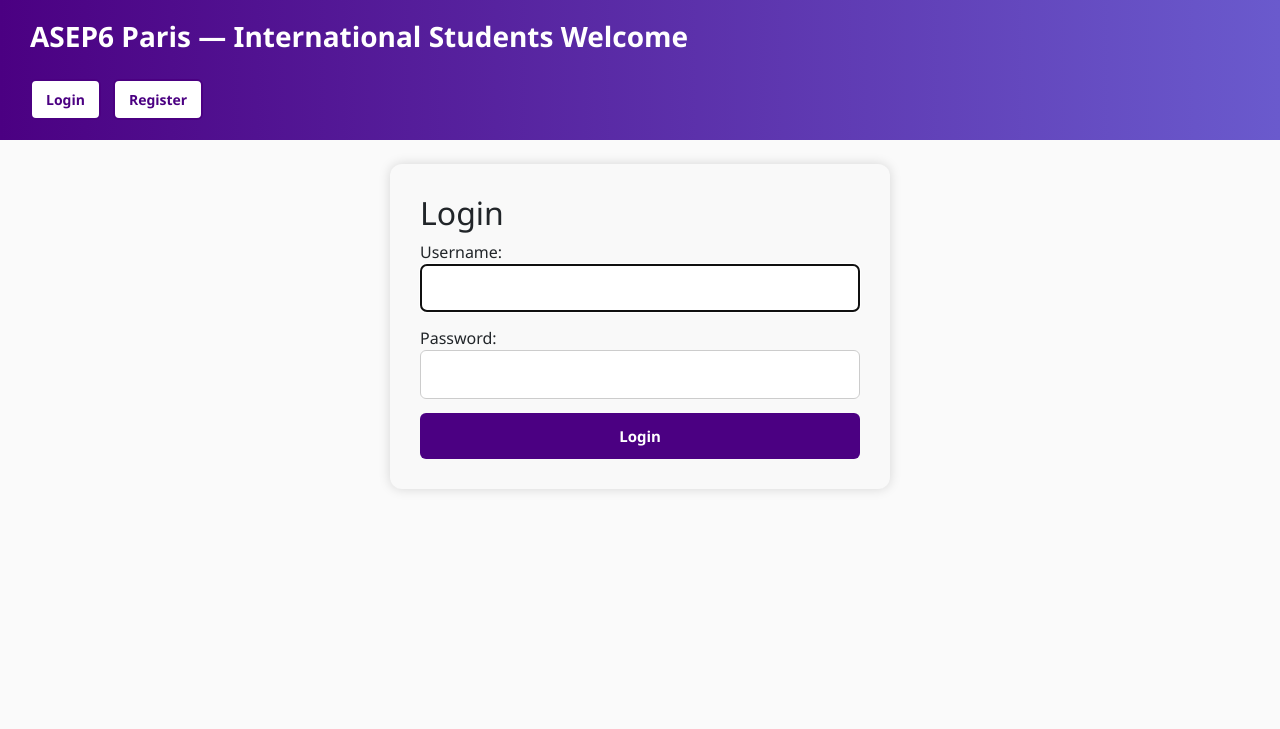
After one commit to roz-pnv/ASEP6Connect, a Django app: page /login/ in a window 1280 px wide. The commit adds this page. Shown: the top 729 px of the page. Run offline with Django 5.2, Linux system fonts and the light colour scheme.

Commit message:
feat(auth): add LoginView with authentication and success message

```diff
--- a/core/urls.py
+++ b/core/urls.py
@@ -3,11 +3,13 @@ from django.urls import path
 from django.views.generic import TemplateView
 
 from users.views.auth import UserRegistrationView
+from users.views.auth import LoginView
 from users.views.auth import LogoutView
 
 urlpatterns = [
     path('admin/', admin.site.urls),
     path('', TemplateView.as_view(template_name='home.html'), name='home'),
 	path('register/', UserRegistrationView.as_view(), name='register'),
+	path('login/', LoginView.as_view(), name='login'),
 	path('logout/', LogoutView.as_view(), name='logout'),
 ]
--- a/static/css/styles.css
+++ b/static/css/styles.css
@@ -13,19 +13,36 @@ main {
 .site-header {
   background: linear-gradient(to right, #4B0082, #6A5ACD);
   color: white;
-  padding: 20px;
+  padding: 20px 30px;
 }
 
-.header-content {
+.header-top {
+  text-align: left;
+  margin-bottom: 10px;
+}
+
+.site-title {
+  font-size: 28px;
+  margin: 0;
+  font-weight: bold;
+}
+
+.header-bottom {
   display: flex;
-  justify-content: space-between;
+  justify-content: flex-end;
+  align-items: center;
+}
+
+.header-nav {
+  display: flex;
+  gap: 12px;
   align-items: center;
   flex-wrap: wrap;
 }
 
-nav {
-  display: flex;
-  gap: 12px;
+.welcome-msg {
+  font-weight: bold;
+  margin-right: 10px;
 }
 
 .header-btn {
--- a/templates/header.html
+++ b/templates/header.html
@@ -1,12 +1,13 @@
 <header class="site-header">
-  <div class="header-content">
-    <h1>ASEP6 Paris — International Students Welcome</h1>
-    <nav>
-      {% if user.is_authenticated %}
-      <p>Welcome back!</p>
-      {% else %}
-        <a href="{% url 'register' %}" class="header-btn">Join ASEP6</a>
-      {% endif %}
-    </nav>
+  <div class="header-top">
+    <h1 class="site-title">ASEP6 Paris — International Students Welcome</h1>
   </div>
+  <nav class="header-nav">
+    {% if user.is_authenticated %}
+      <a href="{% url 'logout' %}" class="header-btn">Logout</a>
+    {% else %}
+      <a href="{% url 'login' %}" class="header-btn">Login</a>
+      <a href="{% url 'register' %}" class="header-btn">Register</a>
+    {% endif %}
+  </nav>
 </header>
--- /dev/null
+++ b/users/templates/auth/login.html
@@ -0,0 +1,22 @@
+<!-- templates/users/login.html -->
+{% extends "base.html" %}
+{% block content %}
+<div class="container mt-4">
+  <h2>Login</h2>
+  <form method="post">
+    {% csrf_token %}
+    {{ form.non_field_errors }}
+    <div>
+      {{ form.username.label_tag }}
+      {{ form.username }}
+      {{ form.username.errors }}
+    </div>
+    <div>
+      {{ form.password.label_tag }}
+      {{ form.password }}
+      {{ form.password.errors }}
+    </div>
+    <button type="submit" class="btn btn-primary">Login</button>
+  </form>
+</div>
+{% endblock %}
--- a/users/views/auth.py
+++ b/users/views/auth.py
@@ -1,7 +1,10 @@
 from django.contrib.auth import login
 from django.contrib.auth import logout
+from django.contrib.auth import authenticate
+from django.contrib.auth.forms import AuthenticationForm
 from django.contrib import messages
 from django.shortcuts import redirect
+from django.shortcuts import render
 from django.urls import reverse_lazy
 from django.views import View
 from django.views.generic import FormView
@@ -20,6 +23,21 @@ class UserRegistrationView(FormView):
         return super().form_valid(form)
 
 
+class LoginView(View):
+    def get(self, request):
+        form = AuthenticationForm()
+        return render(request, 'auth/login.html', {'form': form})
+
+    def post(self, request):
+        form = AuthenticationForm(request, data=request.POST)
+        if form.is_valid():
+            user = form.get_user()
+            login(request, user)
+            messages.success(request, f"Welcome back, {user.username}!")
+            return redirect('home')
+        return render(request, 'auth/login.html', {'form': form})
+
+
 class LogoutView(View):
     def get(self, request):
         logout(request)
```
